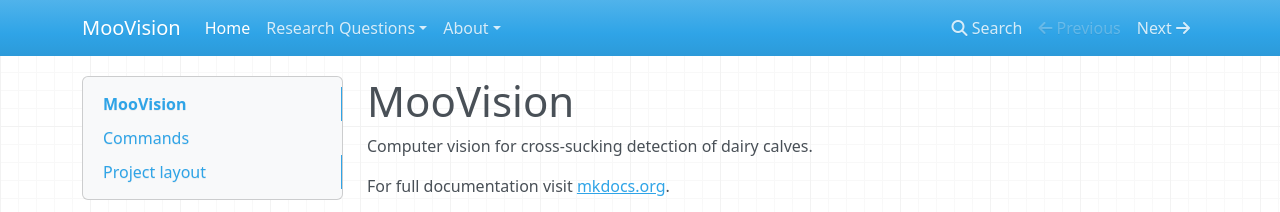
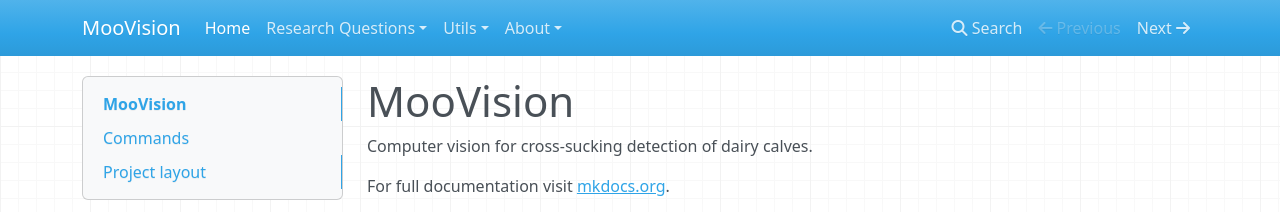
Before and after one commit to UBC-AWP/mooVision, an MkDocs documentation site: the page built from docs/index.md, in a window 1280 px wide. Shown: the top 212 px of the page. Built offline with MkDocs 1.6.1, drawn with Linux system fonts in a browser that asks for light colours; nearby versions of some CDN libraries.

Commit message:
Add script usage example to mkdocs

```diff
--- a/mkdocs.yml
+++ b/mkdocs.yml
@@ -13,6 +13,8 @@
   - Home: index.md
   - Research Questions:
     - Data Spliting: Research Questions/data_splitting.md
+  - Utils:
+    - Utils: utils/get_video.md
   - About:
     - About: about/about.md
     - License: about/license.md
```
